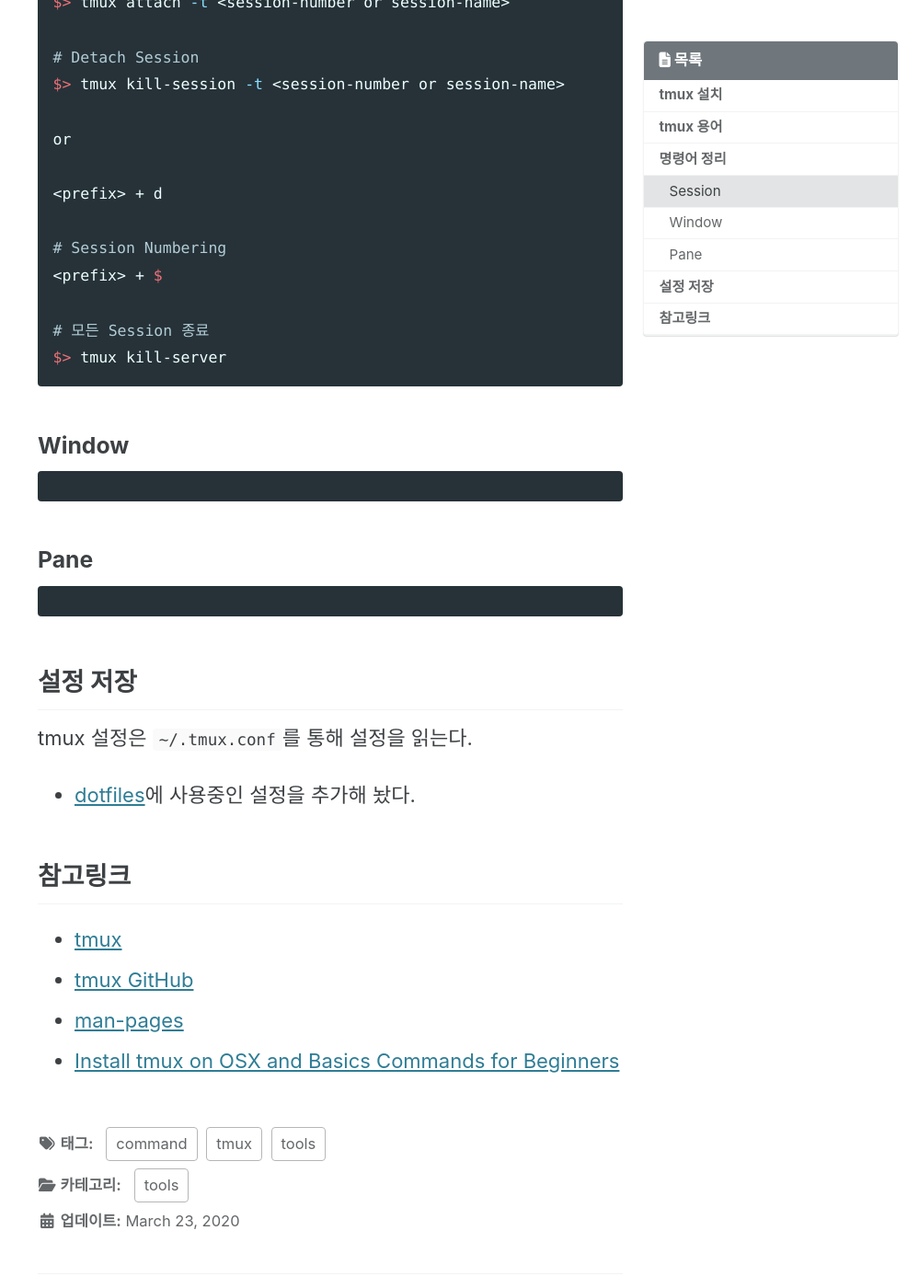
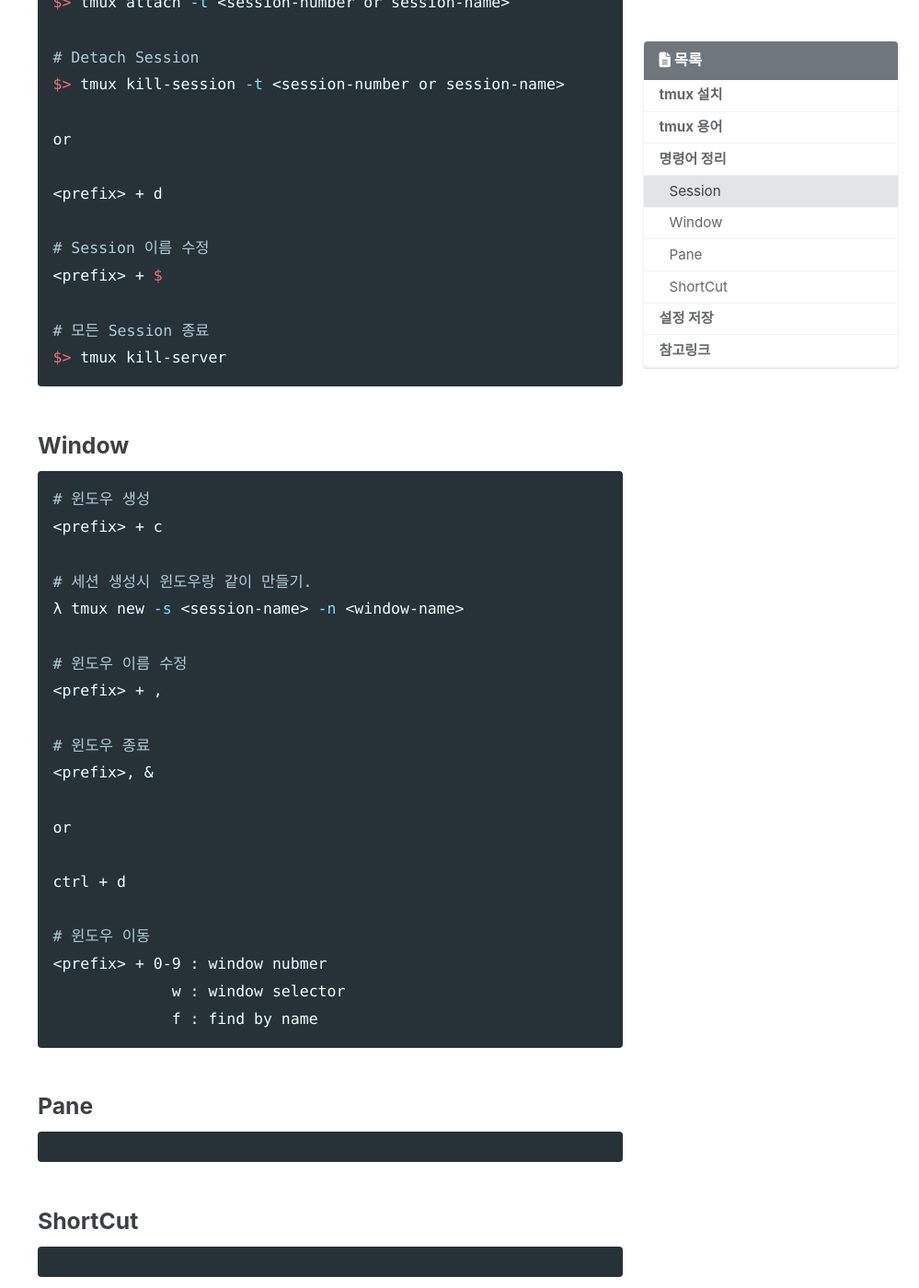
Before and after one commit to geeksaga/geeksaga.github, a Jekyll site: the page built from _posts/tools/2020-03-23-tmux.md, in a window 1280 px wide and 1400 px high, scrolled down 1698 px. Shown: the whole window at 92% size, without its empty margins (281-1280 px from the left). Built offline with Jekyll 4.4.1, drawn with Linux system fonts in a browser that asks for light colours; cached includes are drawn as plain includes; nearby versions of some CDN libraries; comment, search, counter and statistics services are not loaded; some of the changed text lies outside the part shown.

Commit message:
Update tmux post   - Window 단락 추가.

````diff
--- a/_posts/tools/2020-03-23-tmux.md
+++ b/_posts/tools/2020-03-23-tmux.md
@@ -8,7 +8,7 @@ tags:
   - tmux
   - command
 
-last_modified_at: Mon Mar 23 10:38:46 KST 2020
+last_modified_at: Thu Apr  2 17:09:50 KST 2020
 
 toc: true
 toc_label: "목록"
@@ -46,7 +46,7 @@ $> tmux
 # 새로운 Session을 Session 이름과 시작
 $> tmux new -s <session-name>
 
-# Session 종료
+# Session 종료 (tmux 실행시에)
 $> exit
 
 # Session 목록
@@ -62,7 +62,7 @@ or
 
 <prefix> + d
 
-# Session Numbering
+# Session 이름 수정
 <prefix> + $
 
 # 모든 Session 종료
@@ -71,9 +71,33 @@ $> tmux kill-server
 
 ### Window
 ```shell
+# 윈도우 생성
+<prefix> + c
+
+# 세션 생성시 윈도우랑 같이 만들기.
+λ tmux new -s <session-name> -n <window-name>
+
+# 윈도우 이름 수정
+<prefix> + ,
+
+# 윈도우 종료
+<prefix>, &
+
+or
+
+ctrl + d
+
+# 윈도우 이동
+<prefix> + 0-9 : window nubmer
+             w : window selector
+             f : find by name
 ```
 
 ### Pane
+```shell
+```
+
+### ShortCut
 ```shell
 ```
 
````
